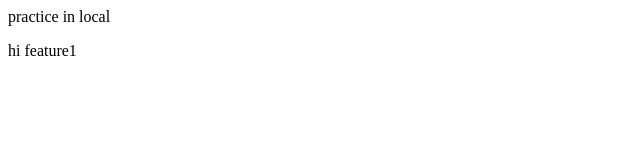
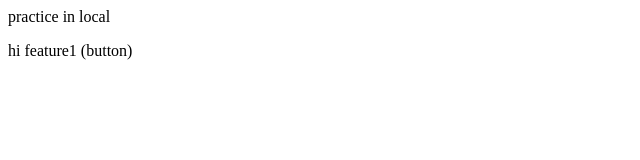
Before and after one commit to dikshantsk01/LocalRepo, a plain HTML site: page index.html in a window 1280 px wide. Shown: the full height of the page, 0-640 px from the left. Drawn offline with Linux system fonts and the light colour scheme.

```diff
--- a/index.html
+++ b/index.html
@@ -1,2 +1,2 @@
 <p> practice in local </p>
-<p> hi feature1</p>
+<p> hi feature1 (button) </p>
```
